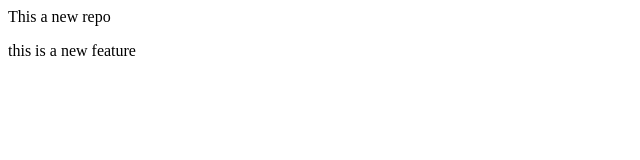
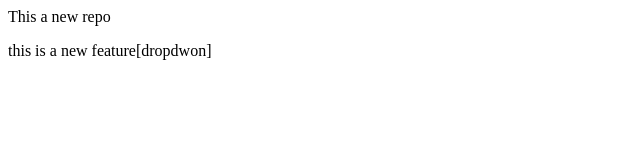
Before and after one commit to rookiedev-new/Local-repo, a plain HTML site: page index.html in a window 1280 px wide. Shown: the full height of the page, 0-640 px from the left. Drawn offline with Linux system fonts and the light colour scheme.

```diff
--- a/index.html
+++ b/index.html
@@ -1,2 +1,2 @@
 <p>This a new repo</p>
-<p>this is a new feature</p>
+<p>this is a new feature[dropdwon]</p>
```
